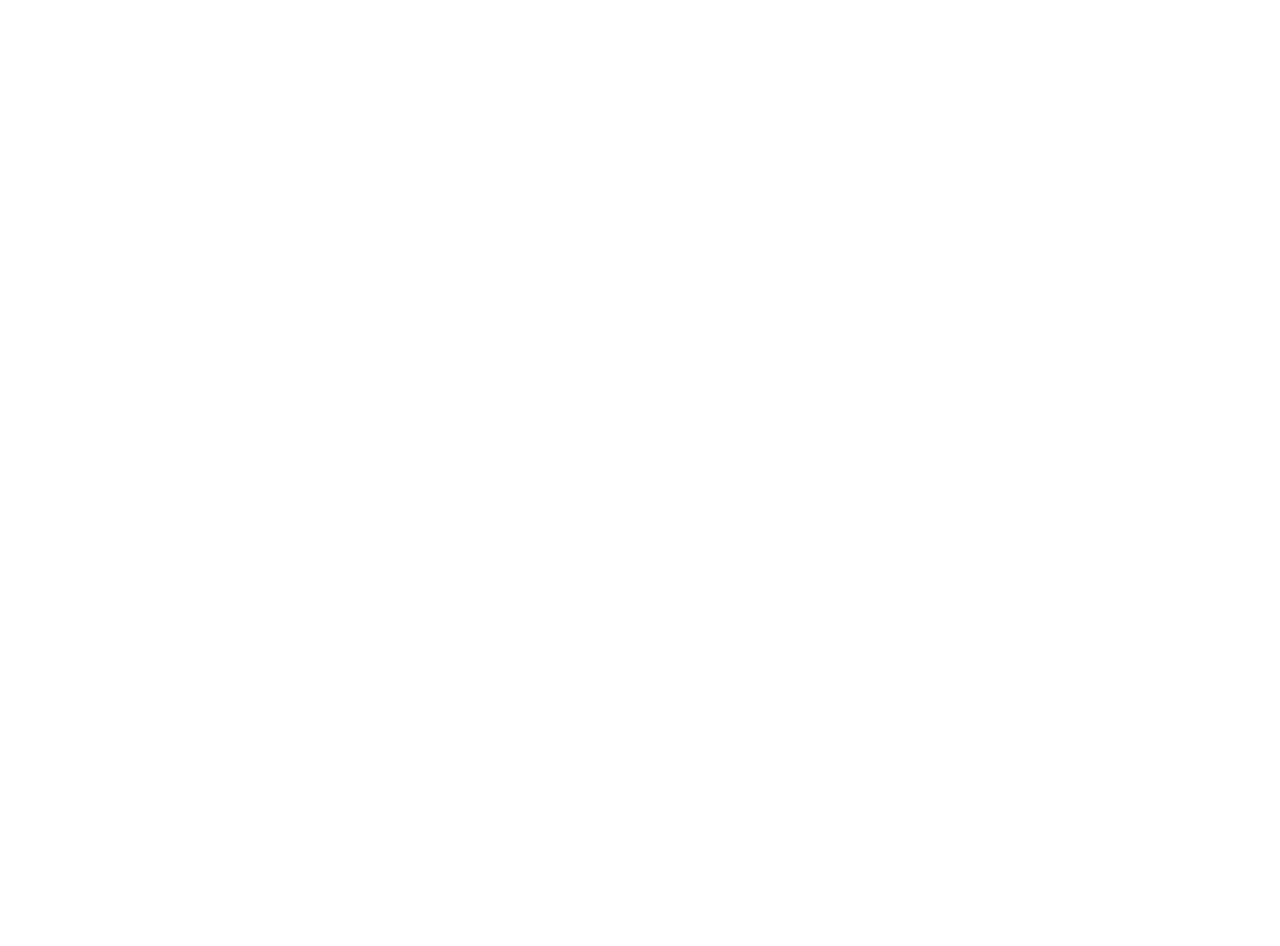
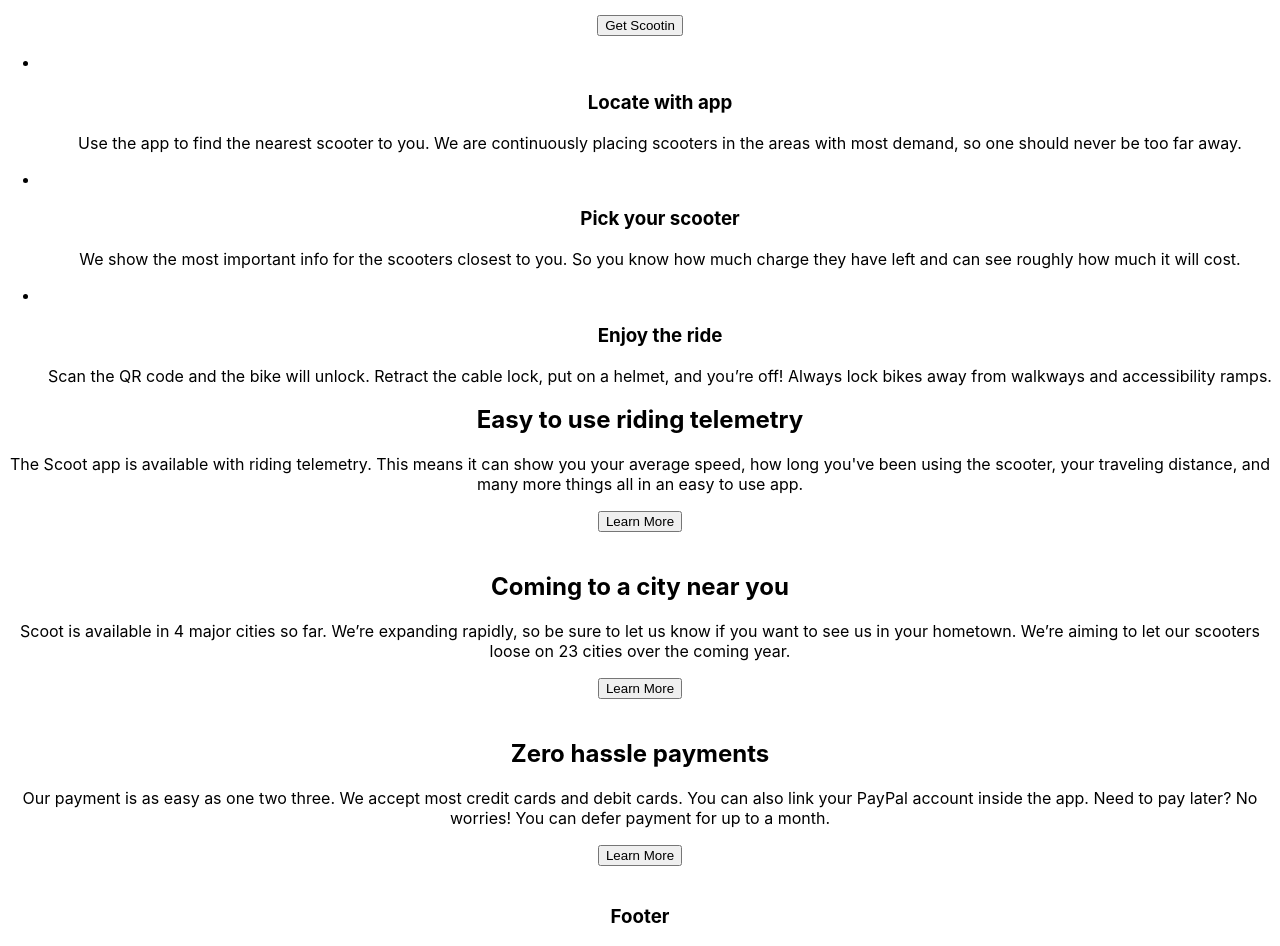
Before and after one commit to xaviguasch/scoot-multipage-website-app-frontendmentor-prac, a React (Create React App) app: page /home in a window 1280 px wide. Shown: the part 320-1266 px from the top of the page. Before the commit the page ends 800 px from the top, so only its background shows below. Built offline with nearby package versions, Linux system fonts and the light colour scheme.

Commit message:
added markup and copy to Home component

```diff
--- a/src/App.js
+++ b/src/App.js
@@ -1,6 +1,7 @@
 import { Outlet } from 'react-router-dom'
 
 import Header from './components/Header'
+import Footer from './components/Footer'
 
 import './App.css'
 
@@ -10,6 +11,8 @@
       <Header />
 
       <Outlet />
+
+      <Footer />
     </div>
   )
 }
--- a/src/components/Home.js
+++ b/src/components/Home.js
@@ -5,7 +5,102 @@
 const Home = () => {
   return (
     <div className='Home'>
-      <h2>Home</h2>
+      <section className='hero'>
+        <h1 className='title'> Scooter sharing made simple</h1>
+
+        <div className='hero__copy'>
+          <p className='text'>
+            Scoot takes the hassle out of urban mobility. Our bikes are placed in
+            convenient locations in each of our cities. Use our app to locate the nearest
+            bike, unlock it with a tap, and you’re away!
+          </p>
+
+          <button className='btn btn--hero'> Get Scootin</button>
+        </div>
+      </section>
+      <section className='main'>
+        <div className='main__a'>
+          <ul>
+            <li>
+              <img src='' alt='' />
+              <h3>Locate with app</h3>
+              <p>
+                Use the app to find the nearest scooter to you. We are continuously
+                placing scooters in the areas with most demand, so one should never be too
+                far away.
+              </p>
+            </li>
+            <li>
+              <img src='' alt='' />
+              <h3>Pick your scooter</h3>
+              <p>
+                We show the most important info for the scooters closest to you. So you
+                know how much charge they have left and can see roughly how much it will
+                cost.
+              </p>
+            </li>
+            <li>
+              <img src='' alt='' />
+              <h3>Enjoy the ride</h3>
+              <p>
+                Scan the QR code and the bike will unlock. Retract the cable lock, put on
+                a helmet, and you’re off! Always lock bikes away from walkways and
+                accessibility ramps.
+              </p>
+            </li>
+          </ul>
+        </div>
+
+        <div className='main__b'>
+          <div className='main__b__pair'>
+            <div className='pair__copy'>
+              <h2 className='title title--md'>Easy to use riding telemetry</h2>
+              <p className='text text--alt'>
+                The Scoot app is available with riding telemetry. This means it can show
+                you your average speed, how long you've been using the scooter, your
+                traveling distance, and many more things all in an easy to use app.
+              </p>
+              <button className='btn'>Learn More</button>
+            </div>
+
+            <div className='pair__illus'>
+              <img src='' alt='' />
+            </div>
+          </div>
+
+          <div className='main__b__pair'>
+            <div className='pair__copy'>
+              <h2 className='title title--md'>Coming to a city near you</h2>
+              <p className='text text--alt'>
+                Scoot is available in 4 major cities so far. We’re expanding rapidly, so
+                be sure to let us know if you want to see us in your hometown. We’re
+                aiming to let our scooters loose on 23 cities over the coming year.
+              </p>
+              <button className='btn'>Learn More</button>
+            </div>
+
+            <div className='pair__illus'>
+              <img src='' alt='' />
+            </div>
+          </div>
+
+          <div className='main__b__pair'>
+            <div className='pair__copy'>
+              <h2 className='title title--md'>Zero hassle payments</h2>
+              <p className='text text--alt'>
+                Our payment is as easy as one two three. We accept most credit cards and
+                debit cards. You can also link your PayPal account inside the app. Need to
+                pay later? No worries! You can defer payment for up to a month.
+              </p>
+              <button className='btn'>Learn More</button>
+            </div>
+
+            <div className='pair__illus'>
+              <img src='' alt='' />
+            </div>
+          </div>
+        </div>
+      </section>
     </div>
   )
 }
--- a/src/index.js
+++ b/src/index.js
@@ -1,15 +1,19 @@
 import React from 'react'
 import ReactDOM from 'react-dom'
-import { BrowserRouter, Routes, Route } from 'react-router-dom'
+import { BrowserRouter, Routes, Route, Navigate } from 'react-router-dom'
 
 import './index.css'
 import App from './App'
+import Home from './components/Home'
 
 ReactDOM.render(
   <React.StrictMode>
     <BrowserRouter>
       <Routes>
         <Route path='/' element={<App />}>
+          <Route path='home' element={<Home />} />
+          <Route path='/' element={<Navigate to='home' />} />
+
           <Route
             path='*'
             element={
```
